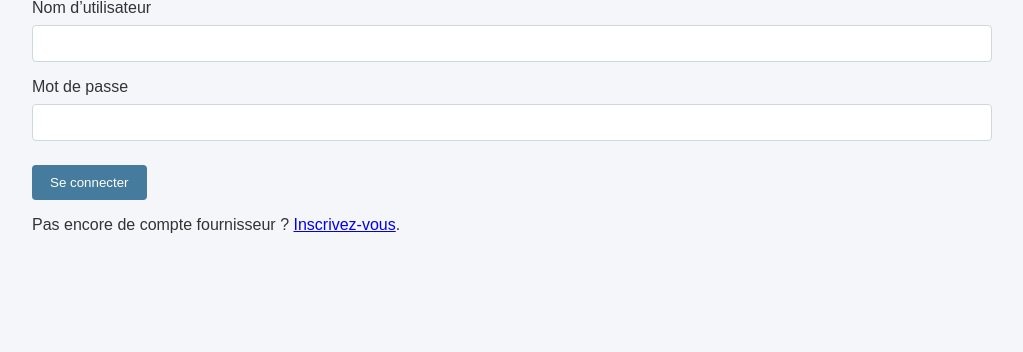
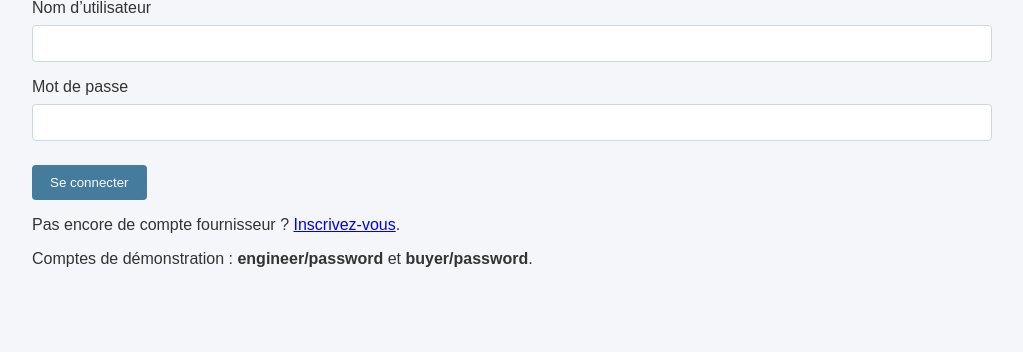
Before and after one commit to tomgraal/suivi_commandes, a Flask app: page /login in a window 1280 px wide. Shown: the part 149-501 px from the top of the page, without its empty margins (128-1151 px from the left). Run offline with Flask 3, Linux system fonts and the light colour scheme; data comes from the database, SQL or seed files in the repository.

Commit message:
Fix demo buyer and PDF upload/view logic

```diff
--- a/src/app.py
+++ b/src/app.py
@@ -96,11 +96,7 @@ class User(UserMixin, db.Model):
         return False
 
     def can_sign(self, document) -> bool:
-        if document.type == 'quote':
-            return self.role == 'engineer' and self.email.lower() == document.case.supplier_email.lower()
-        if document.type in {'purchase_order', 'reception'}:
-            return self.role == 'engineer' and self.email.lower() == document.case.supplier_email.lower()
-        return False
+        return self.role == 'engineer' and self.id == document.case.engineer_id
 
 
 class Case(db.Model):
@@ -218,16 +214,23 @@ def ensure_directories():
 
 
 def seed_users():
-    if User.query.count() > 0:
-        return
+    created = False
 
-    engineer = User(username='engineer', email='engineer@example.com', role='engineer', verified=True)
-    engineer.set_password('password')
-    buyer = User(username='buyer', email='buyer@example.com', role='buyer', verified=True)
-    buyer.set_password('password')
-    db.session.add_all([engineer, buyer])
-    db.session.commit()
-    app.logger.info('Created demo users: engineer/password and buyer/password')
+    if not User.query.filter_by(username='engineer').first():
+        engineer = User(username='engineer', email='engineer@example.com', role='engineer', verified=True)
+        engineer.set_password('password')
+        db.session.add(engineer)
+        created = True
+
+    if not User.query.filter_by(username='buyer').first():
+        buyer = User(username='buyer', email='buyer@example.com', role='buyer', verified=True)
+        buyer.set_password('password')
+        db.session.add(buyer)
+        created = True
+
+    if created:
+        db.session.commit()
+        app.logger.info('Created demo users: engineer/password and buyer/password')
 
 
 def send_email(recipient: str, subject: str, body: str):
@@ -494,7 +497,7 @@ def document_file(filename):
 def sign_document(document_id):
     document = Document.query.get_or_404(document_id)
     case = document.case
-    if current_user.role != 'engineer' or current_user.email.lower() != case.supplier_email.lower():
+    if current_user.role != 'engineer' or current_user.id != case.engineer_id:
         flash('Vous ne pouvez pas signer ce document.', 'warning')
         return redirect(url_for('case_detail', case_id=case.id))
 
--- a/src/templates/case_detail.html
+++ b/src/templates/case_detail.html
@@ -12,15 +12,13 @@
         <li>
             <strong>{{ label }} :</strong>
             {% if document %}
-                <a href="{{ url_for('document_file', filename=document.filename) }}">Télécharger</a>
+                <a href="{{ url_for('document_file', filename=document.filename) }}" target="_blank" rel="noopener">Voir / Télécharger</a>
                 {% if document.is_signed %}
                     <span class="badge signed">Signé</span>
                 {% else %}
                     <span class="badge pending">En attente de signature</span>
                 {% endif %}
-                {% if current_user.is_authenticated and current_user.role == 'engineer' and document.type == 'quote' and current_user.email.lower() == case.supplier_email.lower() and not document.is_signed %}
-                    <a class="button small" href="{{ url_for('sign_document', document_id=document.id) }}">Signer</a>
-                {% elif current_user.is_authenticated and current_user.role == 'engineer' and document.type in ['purchase_order', 'reception'] and current_user.email.lower() == case.supplier_email.lower() and not document.is_signed %}
+                {% if current_user.is_authenticated and current_user.role == 'engineer' and current_user.id == case.engineer_id and not document.is_signed %}
                     <a class="button small" href="{{ url_for('sign_document', document_id=document.id) }}">Signer</a>
                 {% endif %}
             {% else %}
--- a/src/templates/login.html
+++ b/src/templates/login.html
@@ -16,4 +16,5 @@
     </div>
 </form>
 <p>Pas encore de compte fournisseur ? <a href="{{ url_for('register') }}">Inscrivez-vous</a>.</p>
+<p>Comptes de démonstration : <strong>engineer/password</strong> et <strong>buyer/password</strong>.</p>
 {% endblock %}
```
